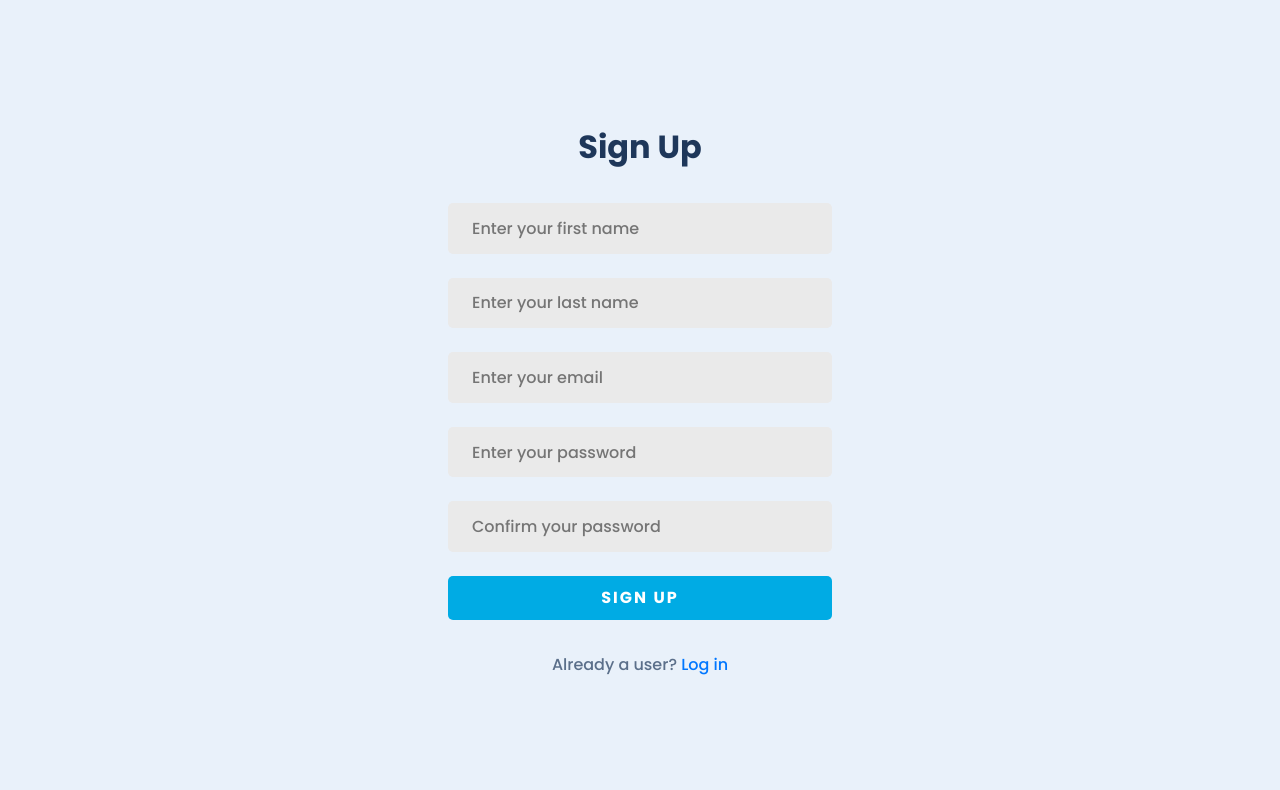
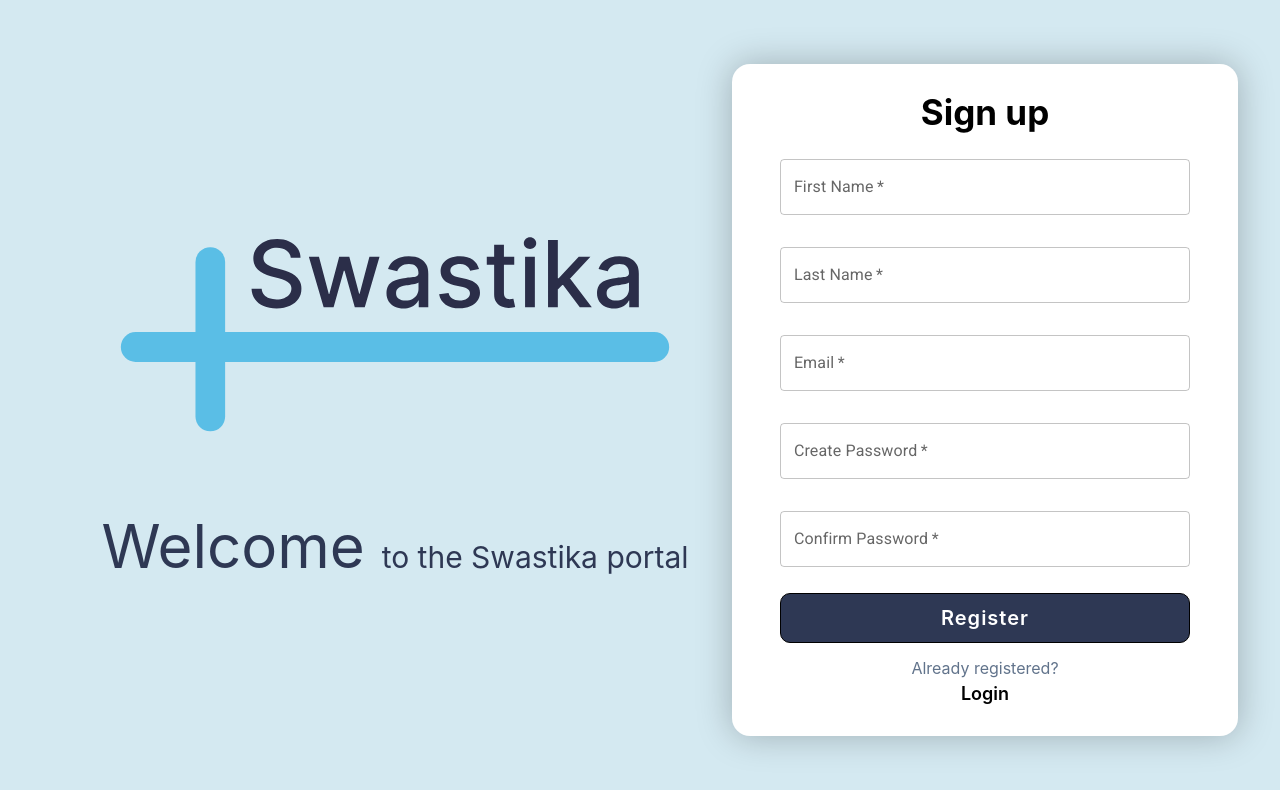
Before and after one commit to tushar-glitch/hashhacks, a React (Create React App) app in the folder client/: page /register in a window 1280 px wide. Shown: the top 790 px of the page. Built offline with nearby package versions, Linux system fonts and the light colour scheme; no server answers.

Commit message:
debug login signup +UI

```diff
--- a/client/src/pages/Login.jsx
+++ b/client/src/pages/Login.jsx
@@ -47,7 +47,7 @@ function Login() {
         password: password
       }
       const { data } = await toast.promise(
-        axios.post(`${process.env.REACT_APP_SERVER_DOMAIN}/user/login`, {
+        axios.post(`${process.env.REACT_APP_SERVER_DOMAIN}user/login`, {
           email,
           password,
         }),
@@ -81,7 +81,7 @@ function Login() {
 
   const getUser = async (id) => {
     try {
-      const temp = await fetchData(`${process.env.REACT_APP_SERVER_DOMAIN}/user/getuser/${id}`);
+      const temp = await fetchData(`${process.env.REACT_APP_SERVER_DOMAIN}user/getuser/${id}`);
       dispatch(setUserInfo(temp));
       return navigate("/");
     } catch (error) {
@@ -133,7 +133,8 @@ function Login() {
                 // id="standard-required"
                 label="Email"
                 variant="outlined"
-                type="name"
+                type="email"
+                name="email"
                 //   error={errpass}
                 //   helperText={errpass ? "Your password is weak" : ""}
             value={formDetails.email}
@@ -178,6 +179,7 @@ function Login() {
                 label="Password"
                 variant="outlined"
                 type="password"
+                name="password"
                 //   error={errpass}
                 //   helperText={errpass ? "Your password is weak" : ""}
                 value={formDetails.password}
--- a/client/src/pages/Register.jsx
+++ b/client/src/pages/Register.jsx
@@ -3,11 +3,15 @@ import { NavLink, useNavigate } from "react-router-dom";
 import "../styles/register.css";
 import axios from "axios";
 import toast from "react-hot-toast";
+import Box from "@mui/material/Box";
+import TextField from "@mui/material/TextField";
+import LOG from "../images/logo.svg"
 
 axios.defaults.baseURL = process.env.REACT_APP_SERVER_DOMAIN;
 
 function Register() {
-  const [file, setFile] = useState("");
+  // const [file, setFile] = useState("");
+
   const [loading, setLoading] = useState(false);
   const [formDetails, setFormDetails] = useState({
     firstname: "",
@@ -33,7 +37,7 @@ function Register() {
 
       // if (loading) return;
       // if (file === "") return;
-
+      setLoading(true);
       const { firstname, lastname, email, password, confpassword } =
         formDetails;
       // if (!firstname || !lastname || !email || !password || !confpassword) {
@@ -49,7 +53,7 @@ function Register() {
       // }
 
       await toast.promise(
-        axios.post(`${process.env.REACT_APP_SERVER_DOMAIN}/user/register`, {
+        axios.post(`${process.env.REACT_APP_SERVER_DOMAIN}user/register`, {
           firstname,
           lastname,
           email,
@@ -62,78 +66,229 @@ function Register() {
           loading: "Registering user...",
         }
       );
+      setLoading(false);
       return navigate("/login");
-    } catch (error) {}
+    } catch (error) {setLoading(false);}
   };
 
   return (
-    <section className="register-section flex-center">
-      <div className="register-container flex-center">
-        <h2 className="form-heading">Sign Up</h2>
-        <form
-          onSubmit={formSubmit}
-          className="register-form"
+
+<div className="fullsc">
+
+      <div className="l1_mainbody">
+      <div className="l1_left_side">
+          <div className="l1_left_logo">
+            <img src={LOG} alt="Swastika"/>
+          </div>
+          <div className="l1_left_cont">
+          <span id="welcome">Welcome </span> to the Swastika portal
+          </div>
+        </div>
+        <div className="l1_right_side">
+        <div className="l1_container">
+          <div className="head_log">
+            Sign up
+          </div>
+              <Box
+                component="form"
+                sx={{
+                  "& > :not(style)": {
+                    m: 2,
+                    width: "40ch",
+                    "@media (max-width: 410px)": {
+                      width: "30ch",
+                    },
+                    "@media (max-width: 338px)": {
+                      width: "28ch",
+                    },
+                    "@media (max-width: 320px)": {
+                      width: "26ch",
+                    },
+                    "@media (max-width: 300px)": {
+                      width: "23ch",
+                    },
+                  },
+                }}
+                noValidate
+                autoComplete="off"
+                className="input"
               >
-          <input
-            type="text"
+                <TextField
+                  required
+                  // id="standard-required"
+                  label="First Name"
+                  variant="outlined"
+                  type="name"
                   name="firstname"
-            className="form-input"
-            placeholder="Enter your first name"
+                  // error={erremail}
+                  // helperText={erremail ? "Enter Correct Email" : ""}
                   value={formDetails.firstname}
             onChange={inputChange}
+
                 />
-          <input
-            type="text"
+              </Box>
+              <Box
+                component="form"
+                sx={{
+                  "& > :not(style)": {
+                    m: 2,
+                    width: "40ch",
+                    "@media (max-width: 410px)": {
+                      width: "30ch",
+                    },
+                    "@media (max-width: 338px)": {
+                      width: "28ch",
+                    },
+                    "@media (max-width: 320px)": {
+                      width: "26ch",
+                    },
+                    "@media (max-width: 300px)": {
+                      width: "23ch",
+                    },
+                  },
+                }}
+                noValidate
+                autoComplete="off"
+                className="input"
+              >
+                <TextField
+                  required
+                  // id="standard-required"
+                  label="Last Name"
+                  variant="outlined"
+                  type="name"
                   name="lastname"
-            className="form-input"
-            placeholder="Enter your last name"
+                  // error={erremail}
+                  // helperText={erremail ? "Enter Correct Email" : ""}
                   value={formDetails.lastname}
             onChange={inputChange}
+
                 />
-          <input
+              </Box>
+              <Box
+                component="form"
+                sx={{
+                  "& > :not(style)": {
+                    m: 2,
+                    width: "40ch",
+                    "@media (max-width: 410px)": {
+                      width: "30ch",
+                    },
+                    "@media (max-width: 338px)": {
+                      width: "28ch",
+                    },
+                    "@media (max-width: 320px)": {
+                      width: "26ch",
+                    },
+                    "@media (max-width: 300px)": {
+                      width: "23ch",
+                    },
+                  },
+                }}
+                noValidate
+                autoComplete="off"
+                className="input"
+              >
+                <TextField
+                  required
+                  // id="standard-required"
+                  label="Email"
+                  variant="outlined"
                   type="email"
                   name="email"
-            className="form-input"
-            placeholder="Enter your email"
                   value={formDetails.email}
             onChange={inputChange}
                 />
-          <input
+              </Box>
+              <Box
+                component="form"
+                sx={{
+                  "& > :not(style)": {
+                    m: 2,
+                    width: "40ch",
+                    "@media (max-width: 410px)": {
+                      width: "30ch",
+                    },
+                    "@media (max-width: 338px)": {
+                      width: "28ch",
+                    },
+                    "@media (max-width: 320px)": {
+                      width: "26ch",
+                    },
+                    "@media (max-width: 300px)": {
+                      width: "23ch",
+                    },
+                  },
+                }}
+                noValidate
+                autoComplete="off"
+                className="input"
+              >
+                <TextField
+                  required
+                  // id="standard-required"
+                  label="Create Password"
+                  variant="outlined"
                   type="password"
                   name="password"
-            className="form-input"
-            placeholder="Enter your password"
                   value={formDetails.password}
             onChange={inputChange}
+
                 />
-          <input
+              </Box>
+              <Box
+                component="form"
+                sx={{
+                  "& > :not(style)": {
+                    m: 2,
+                    width: "40ch",
+                    "@media (max-width: 410px)": {
+                      width: "30ch",
+                    },
+                    "@media (max-width: 338px)": {
+                      width: "28ch",
+                    },
+                    "@media (max-width: 320px)": {
+                      width: "26ch",
+                    },
+                    "@media (max-width: 300px)": {
+                      width: "23ch",
+                    },
+                  },
+                }}
+                noValidate
+                autoComplete="off"
+                className="input"
+              >
+                <TextField
+                  required
+                  // id="standard-required"
+                  label="Confirm Password"
+                  variant="outlined"
                   type="password"
                   name="confpassword"
-            className="form-input"
-            placeholder="Confirm your password"
                   value={formDetails.confpassword}
             onChange={inputChange}
+
                 />
-          <button
-            type="submit"
-            className="btn form-btn"
-            onClick={formSubmit}
-            // disabled={loading ? true : false}
-          >
-            sign up
+              </Box>
+              <div className="sub_btn_log">
+
+              <button type="submit" disabled={loading} onClick={formSubmit}>
+                {loading ? <>Processing</> : <>Register</>}
               </button>
-        </form>
-        <p>
-          Already a user?{" "}
-          <NavLink
-            className="login-link"
-            to={"/login"}
-          >
-            Log in
-          </NavLink>
-        </p>
               </div>
-    </section>
+              <div className="bott_text">
+                <p>Already registered?</p>
+                <NavLink to="/login" id="bottnav">Login</NavLink>
+              </div>
+
+        </div>
+        </div>
+      </div>
+    </div>
+
+
   );
 }
 
```
Lines whose indentation alone changed are shown as unchanged.
